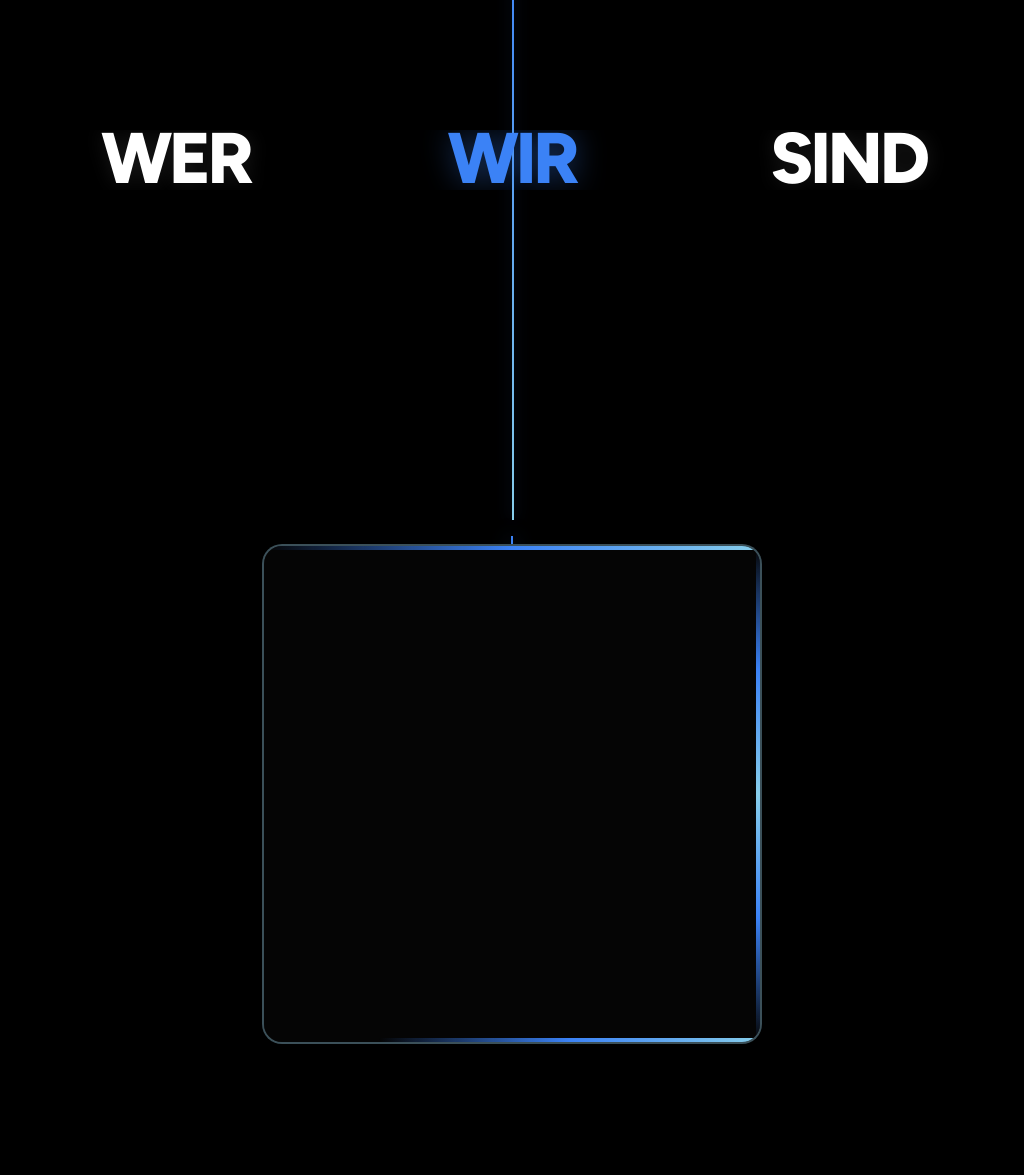
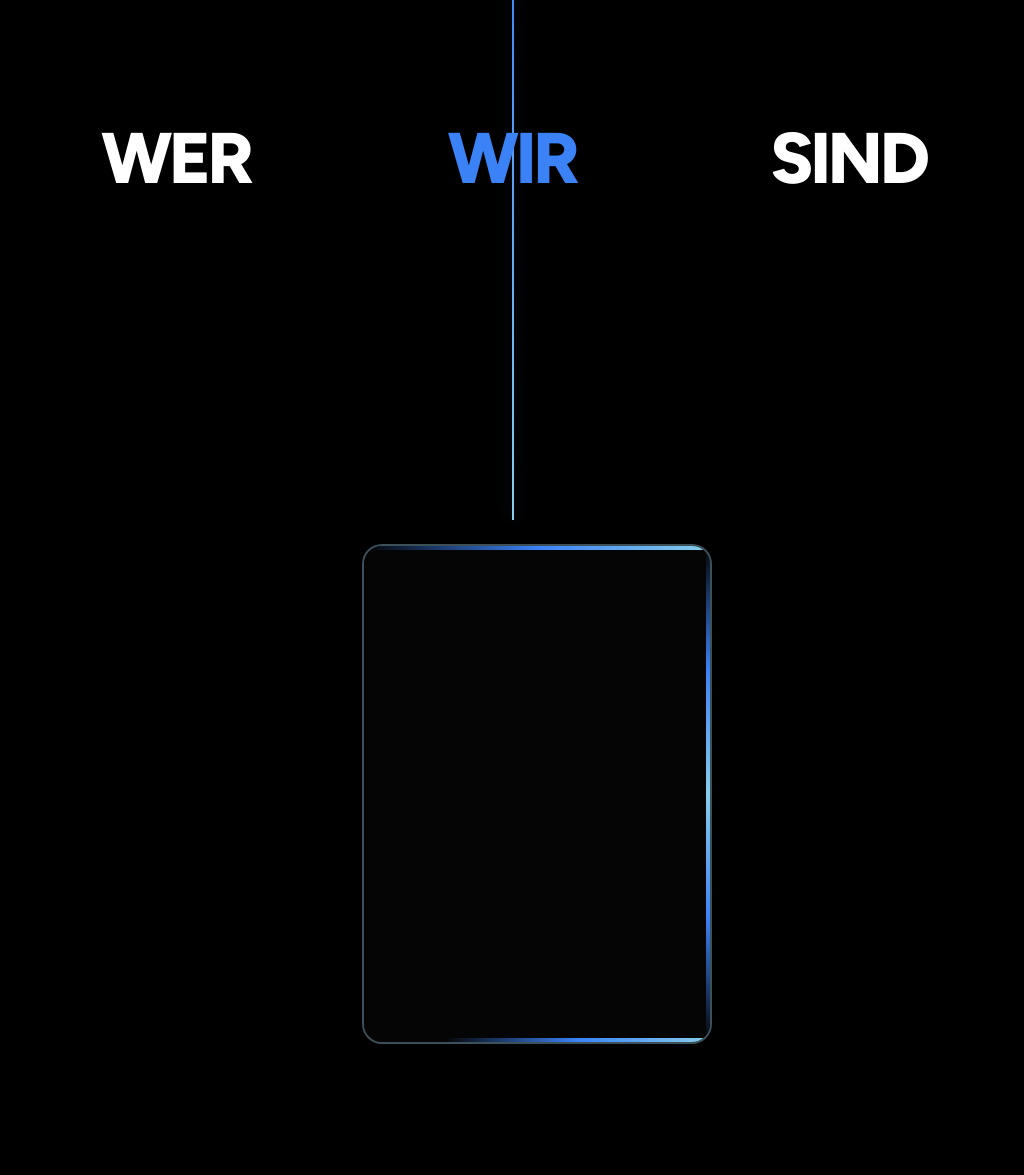
Before and after one commit to KristianPejic/PrestigioSolutions, an Angular app: page / in a window 1024 px wide. Shown: the part 1440-2615 px from the top of the page. Built offline with nearby package versions, Linux system fonts and the light colour scheme.

Commit message:
fix: Fixing the slider duration for the 1st slide as well as between the 3rd and 1st slide

```diff
--- a/src/app/components/hero/hero.ts
+++ b/src/app/components/hero/hero.ts
@@ -11,7 +11,7 @@ import { TileDropAnimationComponent } from '../tile-drop-animation/tile-drop-ani
   styleUrls: ['./hero.css']
 })
 export class HeroComponent implements OnInit, OnDestroy, AfterViewInit {
-  @Output() tileAnimationComplete = new EventEmitter<void>(); // Emit event for footer and navbar
+  @Output() tileAnimationComplete = new EventEmitter<void>();
 
   showScrollingText = false;
   revealText = false;
@@ -41,12 +41,10 @@ export class HeroComponent implements OnInit, OnDestroy, AfterViewInit {
   /** Auto-slide logic: slides 0 and 1 every 5s, slide 2 waits for animation */
   startAutoSlide(): void {
     this.slideInterval = setInterval(() => {
-      // If currently on slide 2, do nothing (handled separately)
-      if (this.activeSlide === 2) return;
+      if (this.activeSlide === 2) return; // slide 3 handled separately
 
       this.activeSlide = (this.activeSlide + 1) % 3;
 
-      // Trigger bubble animation if moving to slide 2
       if (this.activeSlide === 2 && this.showHeroContent) {
         this.triggerBubbleSequence();
       }
@@ -69,9 +67,7 @@ export class HeroComponent implements OnInit, OnDestroy, AfterViewInit {
       if (this.activeSlide === 2) this.triggerBubbleSequence();
     }
 
-    // Emit event to show footer and navbar
     this.tileAnimationComplete.emit();
-    console.log('Hero: Tile animation complete - emitting event for footer and navbar');
   }
 
   onHeroReset(): void {
@@ -101,26 +97,28 @@ export class HeroComponent implements OnInit, OnDestroy, AfterViewInit {
       const text = bubble.querySelector('.bubble-text') as HTMLElement;
       const line = lines[i] as HTMLElement;
 
-      // Reset classes for animation
       bubble.classList.remove('show-bubble');
       number.classList.remove('show-number');
       text.classList.remove('show-text');
       circle?.classList.remove('draw-circle');
       line?.classList.remove('show-line');
 
-      // Animate bubble sequence
       setTimeout(() => bubble.classList.add('show-bubble'), delay);
       setTimeout(() => number.classList.add('show-number'), delay + 500);
       setTimeout(() => circle?.classList.add('draw-circle'), delay + 1000);
       setTimeout(() => text.classList.add('show-text'), delay + 2200);
       if (line) setTimeout(() => line.classList.add('show-line'), delay + 2800);
 
-      delay += 2500; // stagger each bubble
+      delay += 2500;
     });
 
-    // Move to next slide after last bubble animation finishes
+    // After last bubble finishes, wait, then go back to slide 0
     setTimeout(() => {
-      this.activeSlide = (this.activeSlide + 1) % 3;
-    }, delay + 500);
+      this.activeSlide = 0;
+
+      //  Restart auto-slide fresh so slide 1 also lasts full 5s again
+      clearInterval(this.slideInterval);
+      this.startAutoSlide();
+    }, delay + 2000); // pause after last bubble
   }
 }
--- a/src/app/components/image-reveal/image-reveal.css
+++ b/src/app/components/image-reveal/image-reveal.css
@@ -28,9 +28,7 @@
   z-index: 1;
 }
 
-.connecting-line.center-line.line-extended {
-  height: calc(1vh + 250px);
-}
+
 
 /* Content wrapper */
 .content-wrapper {
@@ -267,7 +265,7 @@
 
 .text-container.text-visible {
   opacity: 1;
-  transform: translateX(calc(100px + 1rem));
+  transform: translateX(calc(100px + -4rem));
   pointer-events: auto;
 }
 
@@ -339,19 +337,53 @@
 
 /* ====================== RESPONSIVE ====================== */
 
-@media (max-width: 1200px) {
+@media (max-width: 1200px) and (min-width: 769px) {
+  /* Make image smaller */
+  .image-wrapper {
+    width: 350px;
+    height: 500px;
+    margin-left:50px
+  }
+
+  /* Shift image more left to free space */
   .content-wrapper.split-layout .image-wrapper {
-    transform: translateX(calc(-120px - 1rem));
+    transform: translateX(calc(-200px - 1rem));
   }
 
   .content-wrapper.split-layout .image-wrapper:hover:not(.loading) {
-    transform: translateX(calc(-120px - 1rem)) scale(1.02);
+    transform: translateX(calc(-200px - 1rem)) scale(1.02);
+  }
+
+  /* Text container narrower */
+  .text-container {
+    max-width: 420px; /* smaller than desktop */
   }
 
   .text-container.text-visible {
-    transform: translateX(calc(120px + 1rem));
+    transform: translateX(calc(200px + -10rem));
+  }
+
+  /* Make text-content responsive */
+  .text-content {
+    padding: 1.5rem;
+  }
+
+  .text-heading {
+    font-size: clamp(1.6rem, 2.8vw, 2.2rem);
+  }
+
+  .text-paragraph {
+    font-size: 0.95rem;
+    line-height: 1.6;
+  }
+
+  .text-highlight {
+    padding: 0.75rem 1rem;
+    font-size: 0.95rem;
   }
 }
+
+
 
 @media (max-width: 768px) {
   .image-reveal-container {
@@ -400,7 +432,7 @@
   .connecting-line.center-line.line-extended,
   .connecting-line.left-line.line-connected,
   .connecting-line.right-line.line-connected {
-    height: calc(1vh + 200px);
+    display:none
   }
 }
 
--- a/src/app/components/wer-wir-sind/wer-wir-sind.css
+++ b/src/app/components/wer-wir-sind/wer-wir-sind.css
@@ -125,7 +125,6 @@
 /* Text turns blue when line is active - controlled by JS */
 .container.animate-lines .highlight-text.line-active {
   color: #3b82f6;
-  text-shadow: 0 0 30px rgba(59, 130, 246, 0.4);
 }
 
 /* Reset animation when scrolling back up - lines go back to 0 */
@@ -150,24 +149,20 @@
 /* All text sections start white and can be made blue when line passes through */
 .portfolio-heading.line-active {
   color: #3b82f6;
-  text-shadow: 0 0 30px rgba(59, 130, 246, 0.4);
 }
 
 /* Enhanced visual effects */
 .portfolio-heading:not(.highlight-text) {
-  text-shadow: 0 0 20px rgba(255, 255, 255, 0.1);
 }
 
 /* Hover effects */
 .text-left:hover .portfolio-heading:not(.highlight-text),
 .text-right:hover .portfolio-heading:not(.highlight-text) {
   color: rgba(255, 255, 255, 0.8);
-  text-shadow: 0 0 25px rgba(255, 255, 255, 0.2);
 }
 
 .wir-highlighted:hover .highlight-text {
   color: #2563eb;
-  text-shadow: 0 0 40px rgba(59, 130, 246, 0.6);
 }
 
 /* Responsive adjustments */
```
